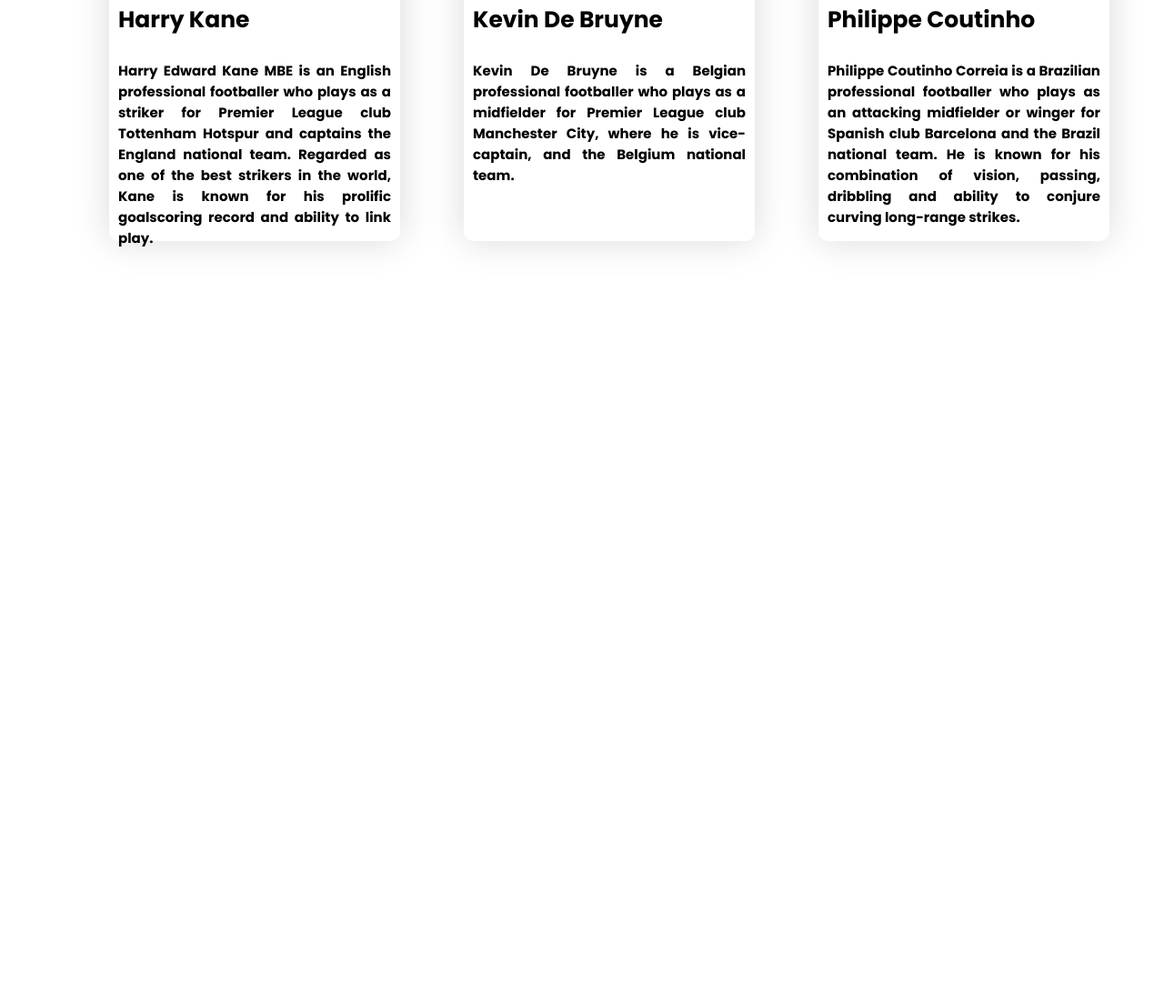
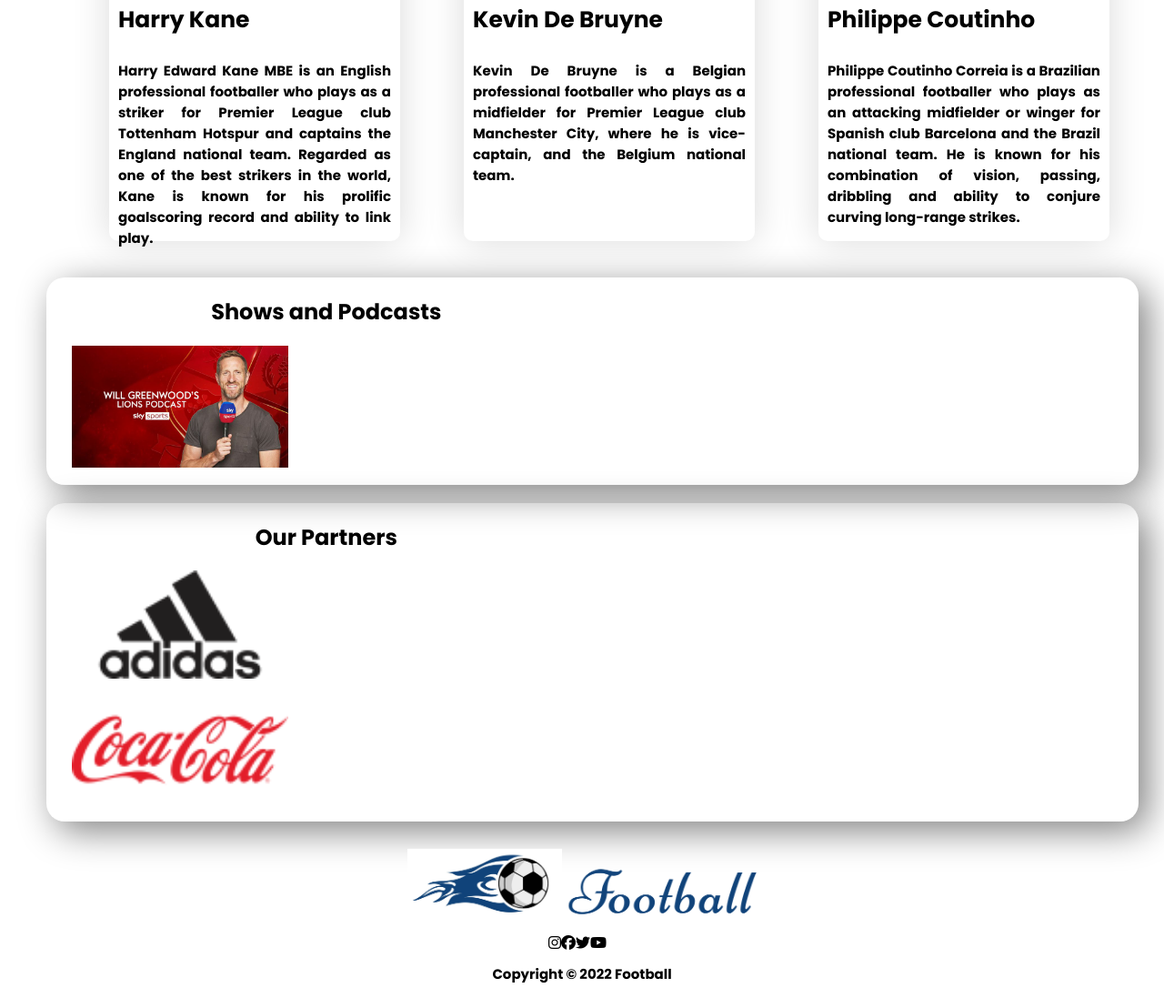
Before and after one commit to Mosharrofhcse/responsive-football, a plain HTML site: page index.html in a window 1280 px wide. Shown: the part 2675-3772 px from the top of the page at 91% size. Before the commit the page ends 2980 px from the top, so only its background shows below. Drawn offline with Linux system fonts and the light colour scheme.

Commit message:
final commit

```diff
--- a/index.html
+++ b/index.html
@@ -140,13 +140,30 @@
                 </div>
             </div>
         </section>
+
+        <section class="bonus-section">
+            <div class="header-section">
+                <h2 style="text-align: center;">Shows and Podcasts</h2>
+                 <br>
+                <a target="_blank" href="https://www.skysports.com/rugby-union/news/21634/12355145/listen-john-bentley-on-will-greenwoods-british-irish-lions-podcast"><img id="bonus-1" src="images/bonus/bonus-1.jpg" alt=""></a>
+            </div>
+        </section>
+
+        <section class="bonus-section">
+            <div class="header-section">
+                <h2 style="text-align: center;" >Our Partners</h2>
+                 <br>
+                <a target="_blank" href="https://www.adidas.co.uk/football"><img id="bonus-1" src="images/bonus/partner-1.png" alt=""></a>
+                <br>
+                <a target="_blank" href="https://www.adidas.co.uk/football"><img id="bonus-1" src="images/bonus/partner-2.png" alt=""></a>
+            </div>
+        </section>
+
     </main>
 
-    <!-- <footer class="footer-section">
+    <footer>
         <div class="footer-details">
-            <div class="images-area">
-                <img src="images/Logo.png" alt="">
-            </div>
+            <img src="images/Logo.png" alt="">
             <div class="social-link">
                 <i class="fab fa-instagram"></i>
                 <i class="fab fa-facebook"></i>
@@ -157,6 +174,6 @@
                 <p>Copyright © 2022 Football</p>
             </div>
         </div>
-    </footer> -->
+    </footer>
 </body>
 </html>
--- a/styles/style.css
+++ b/styles/style.css
@@ -84,23 +84,50 @@ h1{
     width: 100%;
     border-radius: 10px;
 }
+/* bonus section */
+.flexible-container{
+    display: flex;
+    margin-bottom: 100px;
+}
+.bonus-section{
+    width: 93%;
+    height: 40%;
+    margin-left: 4%;
+    margin-right: 5%;
+    margin-bottom: 20px;
+    padding-left: 10px;
+    border-radius: 20px;
+    box-shadow: 10px 10px 40px gray;
+
+}
+#bonus-1{
+    width: 40%;
+    padding-left: 3%;
+    padding-bottom: 2%;
+}
+
 /* Footer section */
-.footer-section{
-    width: 483px;
-    height: 213px;
-}
+
 .footer-details{
     display: flex;
     flex-direction: column;
     justify-content: center;
     align-items: center;
+    margin-top: 30px;
 }
-.images-area{
-    width: 100%;
+.footer-details img{
+    width: 30%;
+
 }
 .social-link{
     display: flex;
     flex-direction: row;
     align-items: flex-start;
     margin-right: 10px;
+    border:2x solid lightgray;
+    border-radius: 20px;
+
 }
+.copyright-area{
+    text-align: center;
+}
```
Also changed, not shown: images/bonus/bonus-1.jpg (added), images/bonus/partner-1.png (added), images/bonus/partner-2.png (added).
